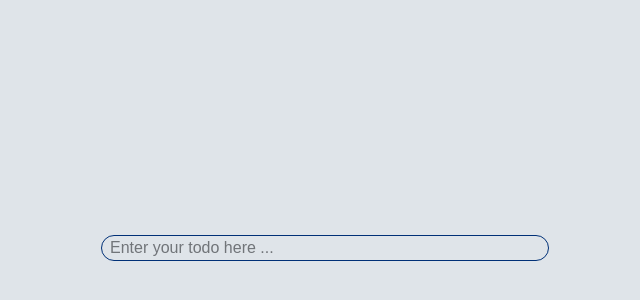
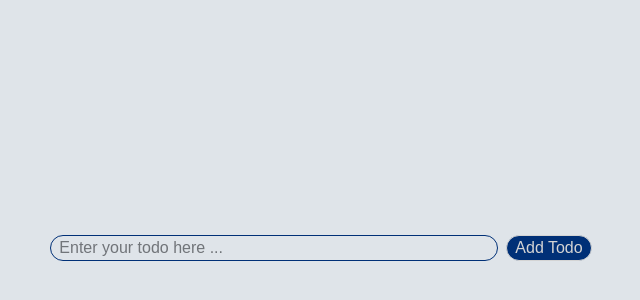
Before and after one commit to HannaRogalska/todo-react-ts-rtk-thunk, a React (Vite) app: page /todo in a window 1280 px wide. Shown: the part 152-452 px from the top of the page, without its empty margins (315-955 px from the left). Built offline with nearby package versions, Linux system fonts and the light colour scheme.

Commit message:
added button component

```diff
--- /dev/null
+++ b/src/components/Button/Button.tsx
@@ -0,0 +1,12 @@
+interface ButtonProps{
+    nameForButton: string;
+}
+const Button = ( name: ButtonProps) => {
+  return (
+    <button className="border rounded-2xl px-2 mx-2 bg-[var(--bg-color-button)] text-[var(--text-color-dark-theme)]">
+      {name.nameForButton}
+    </button>
+  );
+};
+
+export default Button
--- a/src/components/TodoInput/Input.tsx
+++ b/src/components/TodoInput/Input.tsx
@@ -1,12 +1,17 @@
+import Button from "../Button/Button";
+
 const TodoInput = () => {
   return (
+    <div className="flex justify-center items-center">
       <label>
         <input
           type="text"
           placeholder="Enter your todo here ..."
-        className="outline-none border-1 rounded-2xl px-2 border-[var(--border-color-input)] w-lg sm:w-sm md:w-md"
+          className="outline-none border-1 rounded-2xl px-2 border-[var(--border-color-input)] sm:w-sm md:w-md"
         />
       </label>
+      <Button nameForButton="Add Todo" />
+    </div>
   );
 };
 
--- a/src/index.css
+++ b/src/index.css
@@ -7,6 +7,7 @@
   --background-color-dark-theme: rgba(15, 16, 17, 0.8);
   --text-color-dark-theme: rgb(212, 212, 212);
   --border-color-input:rgb(0, 48, 119);
+  --bg-color-button:rgb(0, 48, 119);
 
 }
 body {
```
Lines whose indentation alone changed are shown as unchanged.
